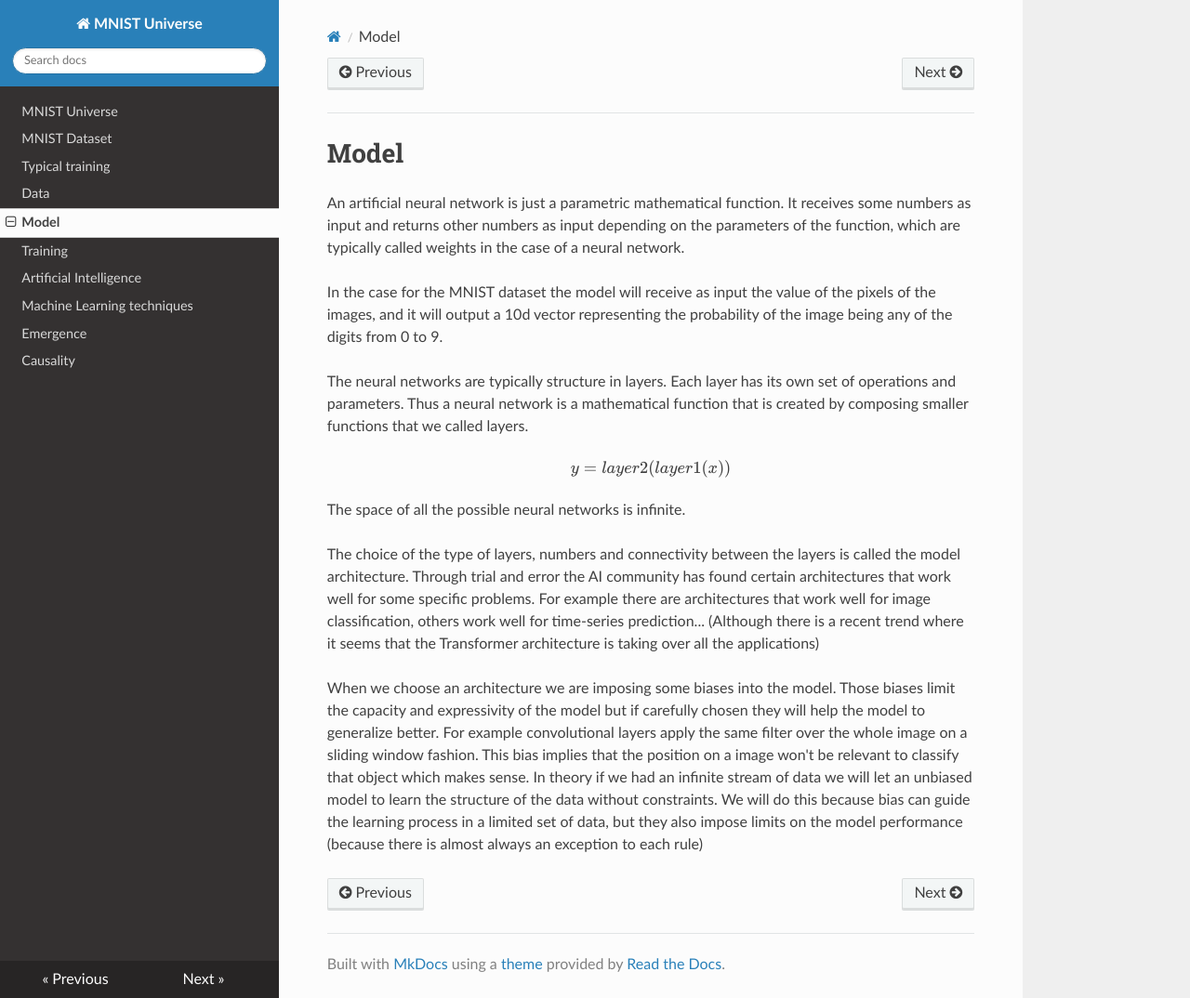
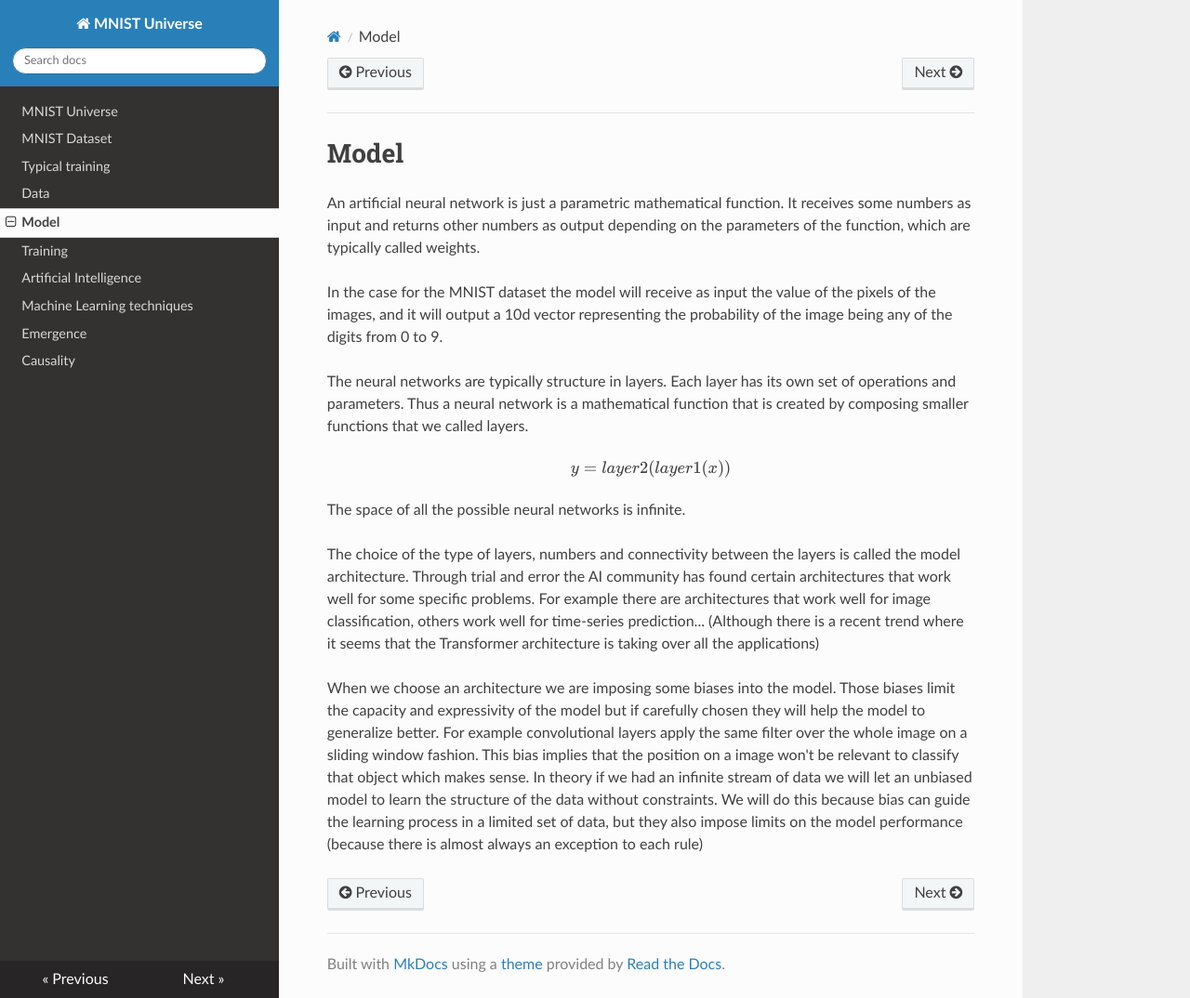
Before and after one commit to ironbar/mnist_universe, an MkDocs documentation site: the page built from docs/03_model.md, in a window 1280 px wide and 1074 px high. Shown: the whole window at 93% size. Built offline with MkDocs 1.6.1, drawn with Linux system fonts in a browser that asks for light colours; nearby versions of some CDN libraries; formulas are drawn with MathJax 3.

Commit message:
Update 03_model.md

```diff
--- a/docs/03_model.md
+++ b/docs/03_model.md
@@ -1,6 +1,6 @@
 # Model
 
-An artificial neural network is just a parametric mathematical function. It receives some numbers as input and returns other numbers as input depending on the parameters of the function, which are typically called weights in the case of a neural network.
+An artificial neural network is just a parametric mathematical function. It receives some numbers as input and returns other numbers as output depending on the parameters of the function, which are typically called weights.
 
 In the case for the MNIST dataset the model will receive as input the value of the pixels of the images, and it will output a 10d vector representing the probability of the image being any of the digits from 0 to 9.
 
```
